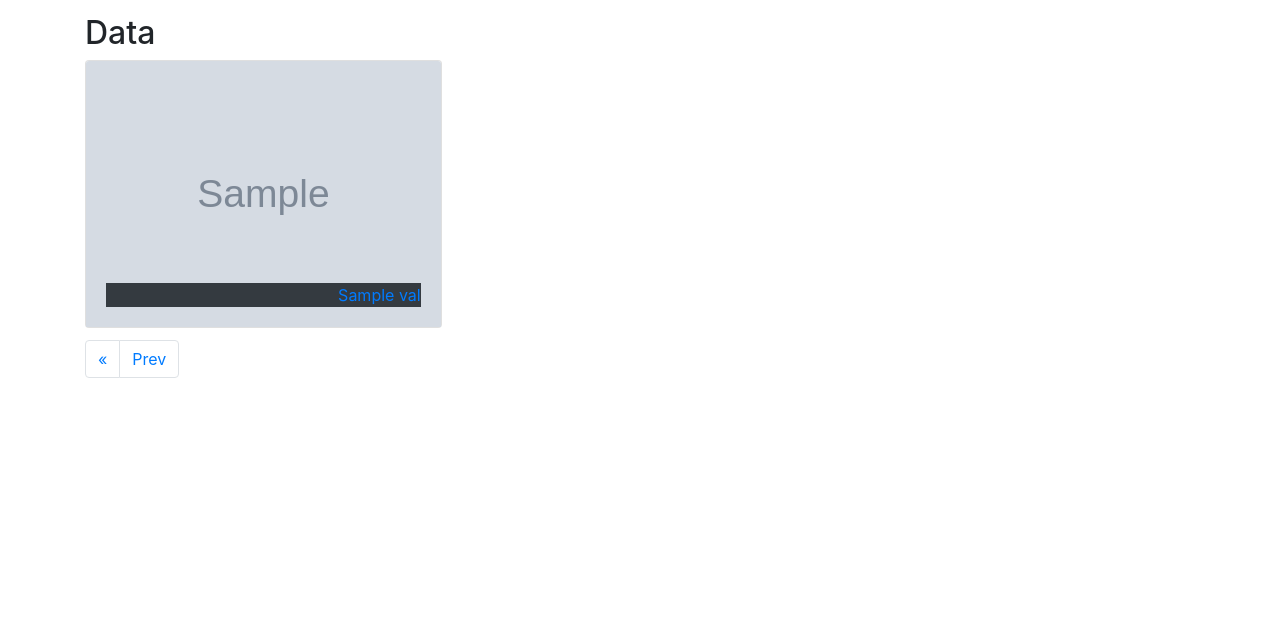
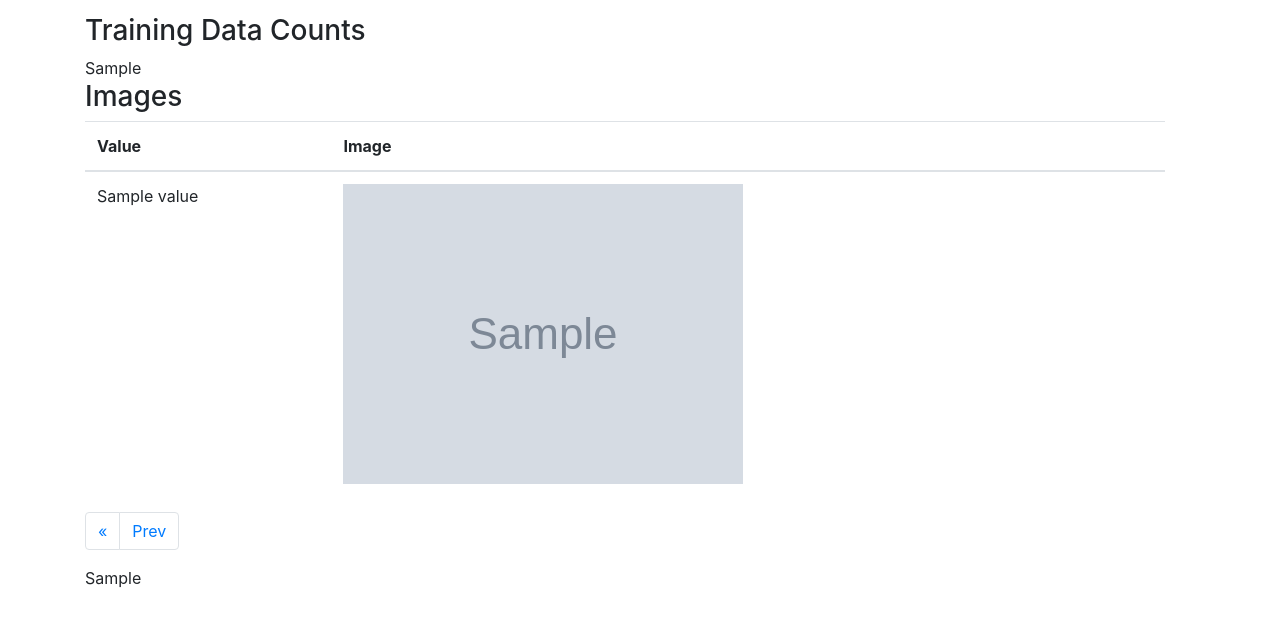
Before and after one commit to g-parki/Sleep-Schedule, a Flask app: template scripts/templates/trainingdata.html in a window 1280 px wide. Shown: the part 56-683 px from the top of the page. Run offline with Flask 2, Linux system fonts and the light colour scheme; the template is opened without the code that fills it: most values are stand-ins (such as "Sample title", 1, 10 or a date in 2020); grey boxes marked "Sample" are stand-in pictures; some libraries are stand-ins or nearby versions.

Commit message:
Add bar graph of training data counts

```diff
--- a/scripts/templates/trainingdata.html
+++ b/scripts/templates/trainingdata.html
@@ -1,27 +1,43 @@
 {% extends 'layout.html' %}
 
 {% block headscript %}
+    <script src="https://cdnjs.cloudflare.com/ajax/libs/bokeh/2.3.1/bokeh.min.js"></script>
     <link rel= "stylesheet" type= "text/css" href= "{{ url_for('static',filename='styles/datapage.css') }}">
 {% endblock headscript %}
 
 {% block content %}
-    <h2>Data</h2>
-    <div class="card-columns">
-        {%for item in data%}
-            <div class="card text-right">
-                <img class="card-img-top"
-                src="{{url_for('static', filename= 'Resized/' + item.file_name)}}"
-                alt="Card image cap">
-                <div class="card-body card-img-overlay d-flex flex-column justify-content-end">
-                    <div class= "bg-dark text-white">
-                        <a href="/photo?photo={{item.file_name}}">
-                            <p class="card-text justify-content-end">{{item.val}}</p>
-                        </a>
-                    </div>
-
-                </div>
-            </div>
-        {%endfor%}
+    <div class="container">
+        <div class="row ">
+            <h3>Training Data Counts</h3>
+        </div>
+        <div class= "row justify-content-center top-buffer table-responsive">
+            {{graph_div | safe}}
+        </div>
+        <div class= "row justify-content-center top-buffer table-responsive">
+            <h3>Images</h3>
+            <table class="table table-fit">
+                <thead class=''>
+                    <tr>
+                        <th scope="col" class="th-sm">Value</th>
+                        <th scope="col" class="th-sm">Image</th>
+                    </tr>
+                </thead>
+                <tbody>
+                    {%for item in data%}
+                        <tr>
+                            <td scope="row" class="value-column">
+                                {{item.value}}
+                            </td>
+                            <td scope="row" class="image-column">
+                                <a class="reading-img" href="{{url_for('static', filename= 'Originals/' + item.file_name)}}">
+                                    <img src="{{url_for('static', filename= 'Resized/' + item.file_name)}}">
+                                </a>
+                            </td>
+                        </tr>
+                    {%endfor%}
+                </tbody>
+            </table>
+        </div>
     </div>
     <nav aria-label="">
         <ul class="pagination">
@@ -50,6 +66,7 @@
             {%endfor%}
         </ul>
       </nav>
+    {{graph_script | safe}}
 {% endblock content %}
 
 {% block scripts%}
```
